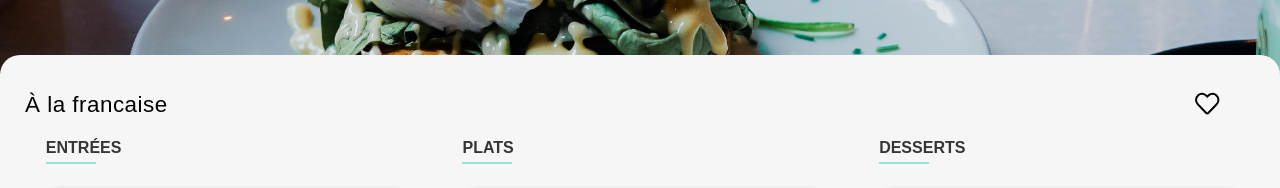
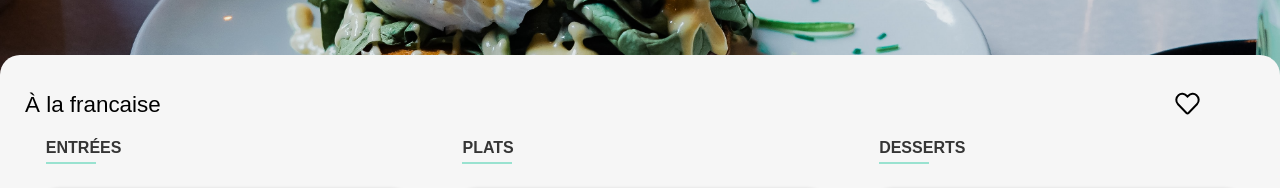
Before and after one commit to Axl-ensf/MarieMilenaAxelleEnsfelder_3_03062021, a website: page pages/a_la_francaise.html in a window 1280 px wide. Shown: the part 252-440 px from the top of the page. Drawn offline with nearby package versions, Linux system fonts and the light colour scheme; files that its build step writes are made by us from their sources; a web font is replaced by a local one.

Commit message:
changes made after second evaluation,specially on 320px.

```diff
--- a/sass/layout/_la_palette_du_gout.scss
+++ b/sass/layout/_la_palette_du_gout.scss
@@ -32,12 +32,11 @@
   font-size: 1.4em;
   text-align: left;
   margin: 0px 10px 0px 10px;
-  letter-spacing: 0.5px;
 }
 .container__coeur-resto {
   position: relative;
   text-align: center;
-  margin: 15px 30px;
+  margin-right:1px;
   font-size: 1em;
   cursor: pointer;
   width: 35px;
@@ -198,6 +197,10 @@
   .background__image img {
     height: 150%;
   }
+  .container__coeur-resto{
+    margin-right: 50px;
+  }
+
   .menu__plat-description {
     width: 96%;
   }
```
